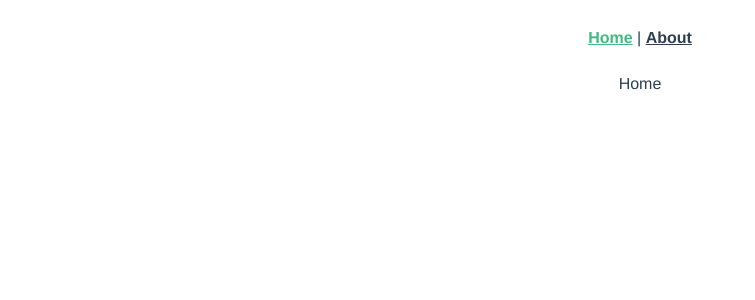
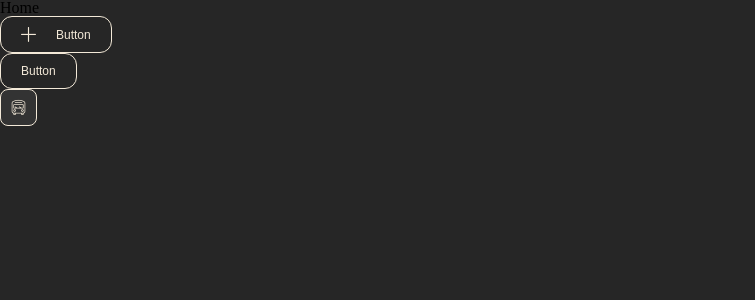
Before and after one commit to wenyo/da_bus, a Vue app: page / in a window 1280 px wide. Before the commit this address had no page. Shown: the top 300 px of the page, without its empty margins (0-755 px from the left). Built offline with nearby package versions, Linux system fonts and the light colour scheme; a web font is replaced by a local one; what @fawmi/vue-google-maps would draw is missing.

Commit message:
add button component

```diff
--- a/src/App.vue
+++ b/src/App.vue
@@ -1,30 +1,22 @@
 <template>
-  <div id="nav">
-    <router-link to="/">Home</router-link> |
-    <router-link to="/about">About</router-link>
-  </div>
-  <router-view/>
+  <router-view />
+  <Button icon="plus"> </Button>
+  <Button> </Button>
+  <IconButton />
 </template>
+
+<script>
+import Button from "./components/Button.vue";
+import IconButton from "./components/IconButton.vue";
+export default {
+  components: { Button, IconButton },
+};
+</script>
 
 <style lang="scss">
 #app {
-  font-family: Avenir, Helvetica, Arial, sans-serif;
-  -webkit-font-smoothing: antialiased;
-  -moz-osx-font-smoothing: grayscale;
-  text-align: center;
-  color: #2c3e50;
-}
-
-#nav {
-  padding: 30px;
-
-  a {
-    font-weight: bold;
-    color: #2c3e50;
-
-    &.router-link-exact-active {
-      color: #42b983;
-    }
-  }
+  background: $dark-100;
+  width: 100vw;
+  height: 100vh;
 }
 </style>
--- /dev/null
+++ b/src/components/Button.vue
@@ -0,0 +1,64 @@
+<template>
+  <button
+    :class="`btn-${type} ${className} ${active ? 'active' : ''}`"
+    @click="clickFun"
+  >
+    <i :class="`icon-${icon}`" v-if="!!icon"></i>
+    <span>{{ text }}</span>
+  </button>
+</template>
+
+<script>
+const TYPE_MOUDLE = ["primary", "second", "third", "text"];
+export default {
+  props: {
+    type: {
+      type: String,
+      default: TYPE_MOUDLE[1],
+    },
+    icon: {
+      type: String,
+    },
+    text: {
+      type: String,
+      default: "Button",
+    },
+    className: {
+      type: String,
+      default: "",
+    },
+    active: {
+      type: Boolean,
+      default: false,
+    },
+    clickFun: {
+      type: Function,
+      default: () => {},
+    },
+  },
+};
+</script>
+
+<style lang="scss" scoped>
+.btn-primary {
+  min-width: 300px;
+
+  i {
+    margin-right: 20px;
+  }
+}
+
+.btn-second {
+  padding: 10px 20px;
+
+  i {
+    margin-right: 20px;
+  }
+}
+
+.btn-text {
+  i {
+    margin-right: 20px;
+  }
+}
+</style>
--- /dev/null
+++ b/src/components/IconButton.vue
@@ -0,0 +1,28 @@
+<template>
+  <button class="btn-primary" @click="clickFun">
+    <slot />
+    <i :class="`icon-${icon}`"></i>
+  </button>
+</template>
+
+<script>
+const ICON = ["search", "sort", "bus"];
+export default {
+  props: {
+    icon: {
+      type: String,
+      default: ICON[2],
+      validator: (val) => ICON.includes(val),
+    },
+    clickFun: {
+      type: Function,
+      default: () => {},
+    },
+  },
+};
+</script>
+<style lang="scss" scoped>
+button {
+  border-radius: 8px;
+}
+</style>
```
